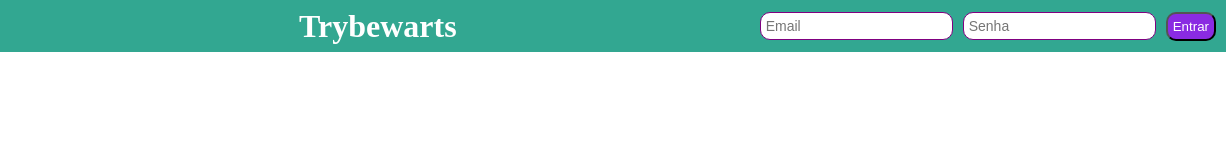
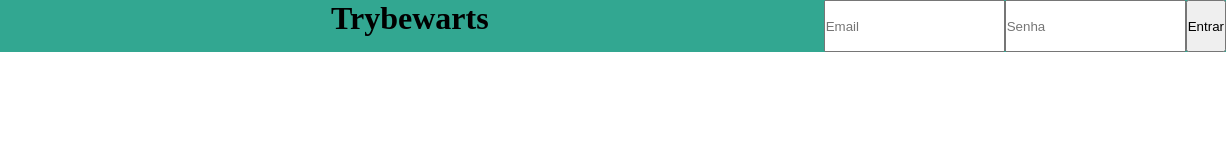
Before and after one commit to malubrandaor/trybewarts, a website: page index.html in a window 1280 px wide. Shown: the full height of the page, 54-1280 px from the left. Drawn offline with Linux system fonts and the light colour scheme.

Commit message:
correção requisito 5

```diff
--- a/style.css
+++ b/style.css
@@ -14,27 +14,6 @@
 .trybewarts-login {
   display: flex;
 }
-#email,
-#password {
-  margin-right: 10px;
-  border-radius: 10px;
-  border: 1px solid purple;
-  align-self: center;
-  font-size: 14px;
-  padding: 5px;
-}
-#buttonlogin {
-  margin-right: 10px;
-  align-self: center;
-  padding: 5px;
-  border-radius: 10px;
-  background-color: blueviolet;
-  color: white;
-}
-#trybewarts-header-title {
-  color: white;
-  align-self: center;
-}
 main {
   display: flex;
 }
```
Also changed, not shown: script.js (+6 -8 lines).
